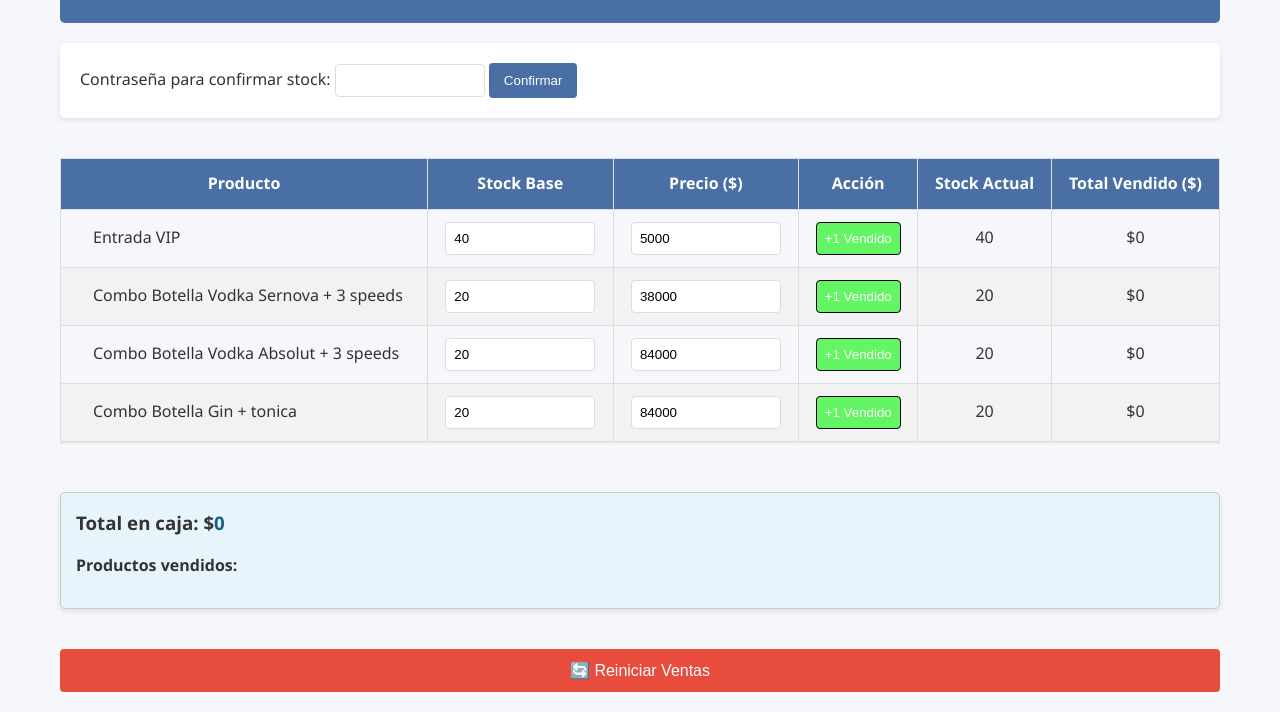
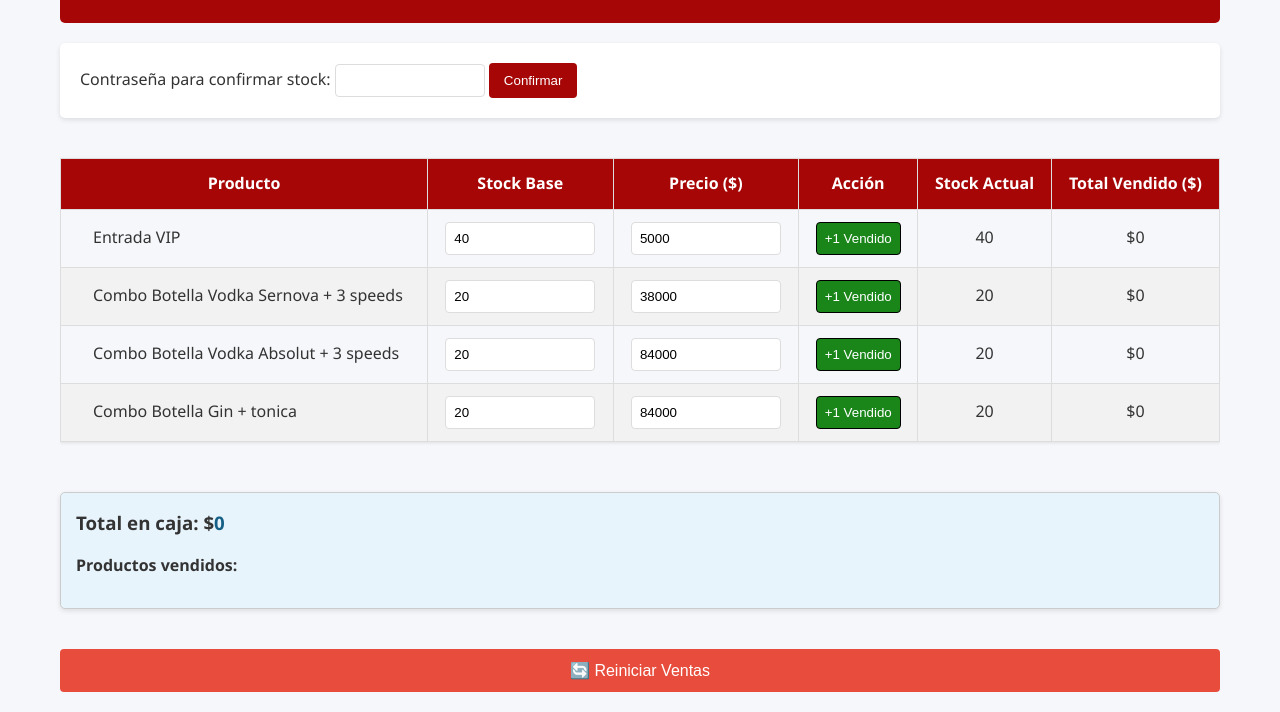
Before and after one commit to Nickozero3/Guardarropa, a plain HTML site: page index.html in a window 1280 px wide. Shown: the part 103-815 px from the top of the page. Drawn offline with Linux system fonts and the light colour scheme.

Commit message:
Update button styles and primary color for improved UI consistency

```diff
--- a/style.css
+++ b/style.css
@@ -23,7 +23,7 @@ input[type="number"] {
 }
 
 .restar {
-  background-color: rgb(99, 245, 99);
+  background-color: rgb(26, 134, 26);
   padding: 0.5rem;
   border: 0.5px black solid;
 }
@@ -35,7 +35,7 @@ input[type="number"] {
 }
 #reiniciarBtn {
   margin-top: 20px;
-  background: red;
+  background: rgb(214, 69, 69);
   color: white;
   padding: 10px;
   border: none;
@@ -44,11 +44,11 @@ input[type="number"] {
 
 /* Estilos base */
 :root {
-  --primary-color: #4a6fa5;
+  --primary-color: rgb(167, 6, 6);
   --secondary-color: #166088;
   --accent-color: #4fc3f7;
   --danger-color: #e74c3c;
-  --success-color: #2ecc71;
+  --success-color: #05632c;
   --light-color: #f8f9fa;
   --dark-color: #343a40;
 }
```
